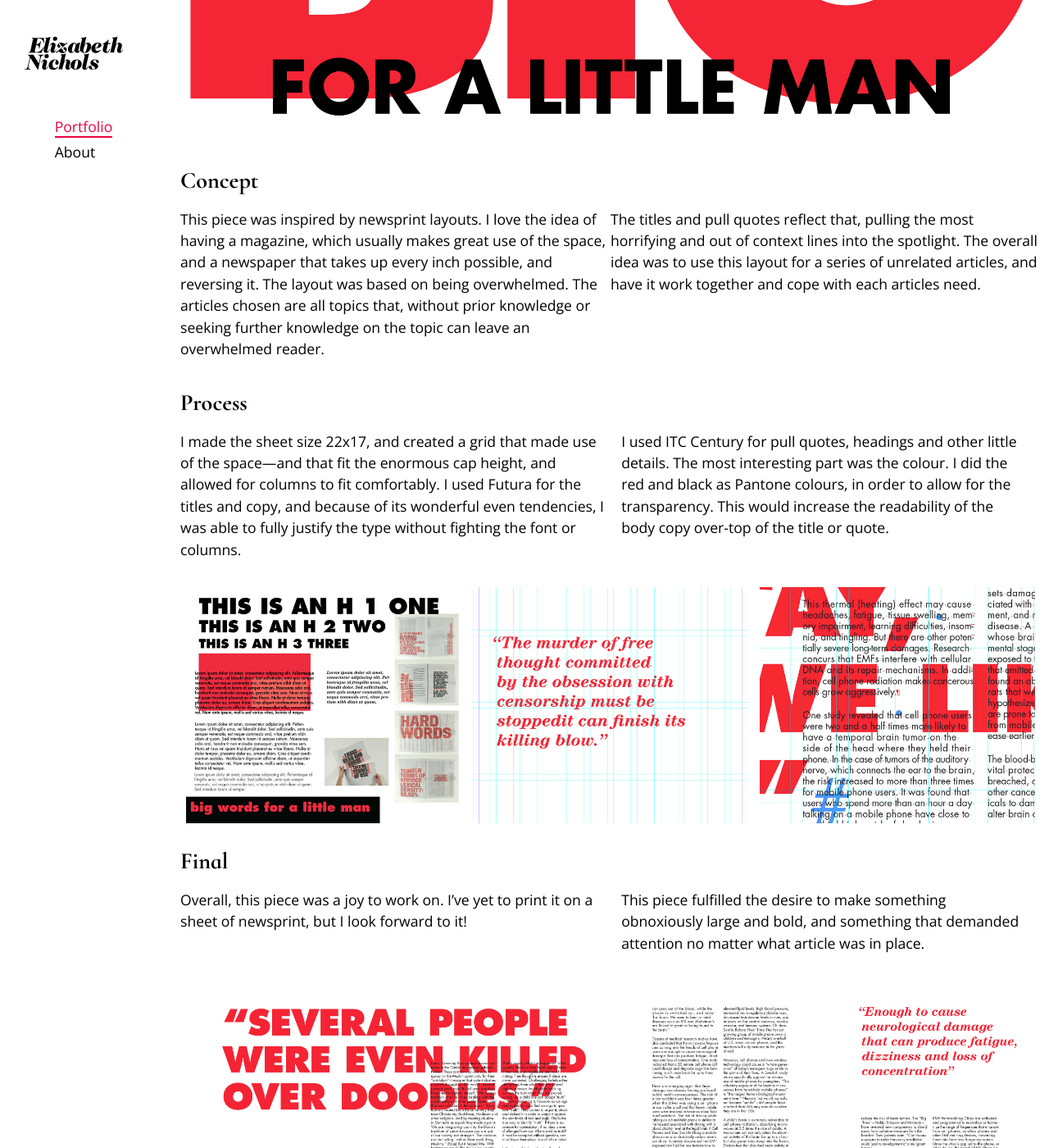
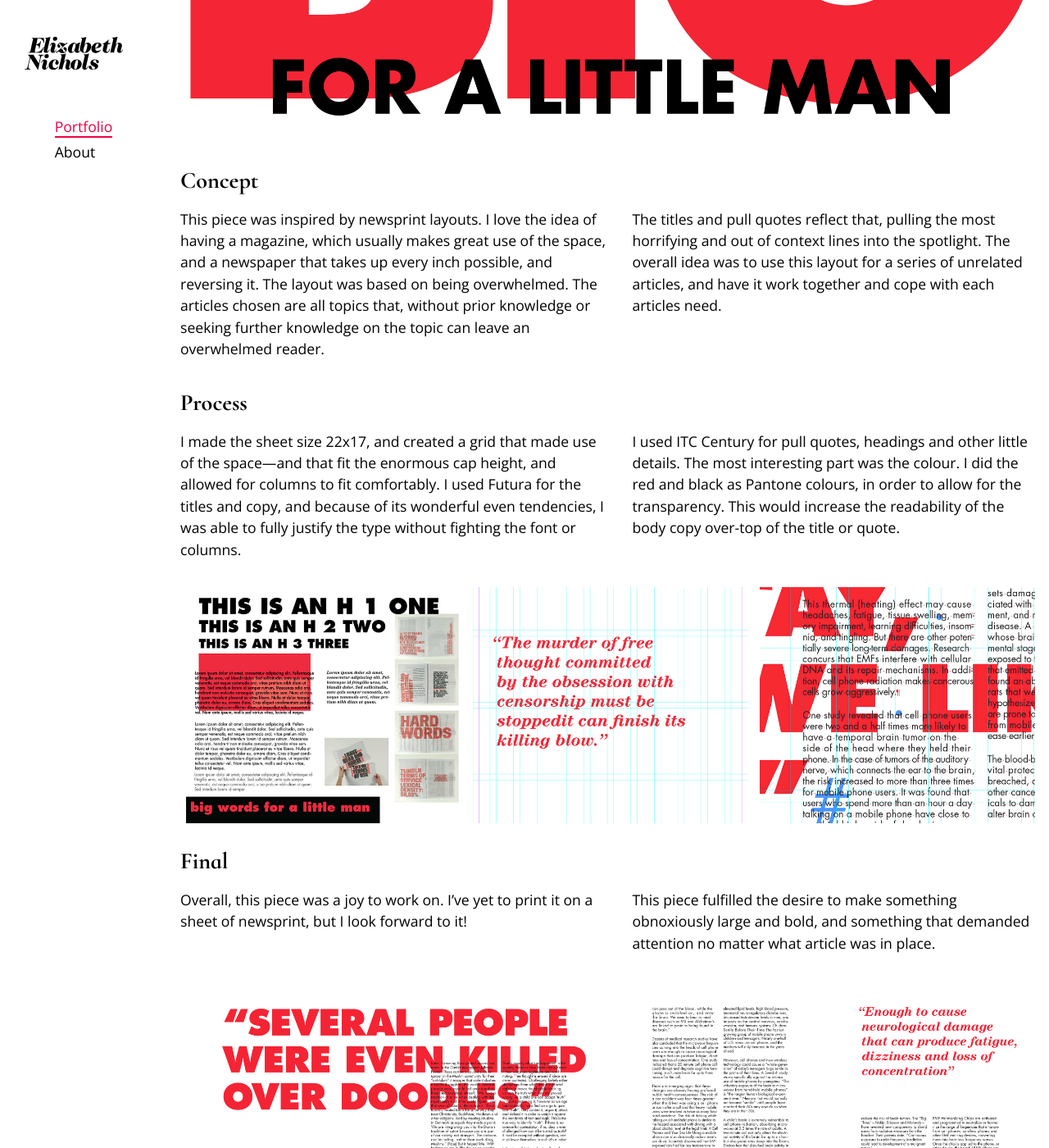
Before and after one commit to sky-bones/portfolio, a Jekyll site: the page built from _posts/2015-10-2-big-red.md, in a window 1280 px wide and 1400 px high, scrolled down 453 px. Shown: the whole window at 82% size. Built offline with Jekyll 4.4.1, drawn with Linux system fonts in a browser that asks for light colours.

Commit message:
small layout adjustment and git ignore

```diff
--- a/_includes/css/main.css
+++ b/_includes/css/main.css
@@ -380,6 +380,11 @@
 	font-size: 1.2656rem;
 }
 
+.second-para {
+	padding-left: 1.5rem;
+
+}
+
 }
 
 @media only screen and (min-width: 60em) {
--- a/_layouts/portfolio-layout.html
+++ b/_layouts/portfolio-layout.html
@@ -28,7 +28,7 @@
 			<p> {{ page.concept1 }} </p>
 		</div>
 
-	<div class="unit unit-xs-1 unit-s-1 unit-m-1-2 unit-l-1-2">
+	<div class="unit unit-xs-1 unit-s-1 unit-m-1-2 unit-l-1-2 second-para">
 		<p> {{ page.concept2 }} </p>
 		</div>
 </div>
@@ -43,7 +43,7 @@
 		<p> {{ page.process1 }} </p>
 	</div>
 
-	<div class="unit unit-xs-1 unit-s-1 unit-m-1-2 unit-l-1-2 gutter-1-2">
+	<div class="unit unit-xs-1 unit-s-1 unit-m-1-2 unit-l-1-2 second-para">
 		<p> {{ page.process2 }} </p>
 	</div>
 
@@ -65,7 +65,7 @@
 		<p> {{ page.finalwords1 }}</p>
 	</div>
 
-<div class="unit unit-xs-1 unit-s-1 unit-m-1-2 unit-l-1-2 gutter-1-2">
+<div class="unit unit-xs-1 unit-s-1 unit-m-1-2 unit-l-1-2 second-para">
 <p>
 {% if page.finalwords2link %}
 		<a class="salt-link" href="{{ page.finalwords2link }}">Read Salt</a>
```
Also changed, not shown: 1 other file.
